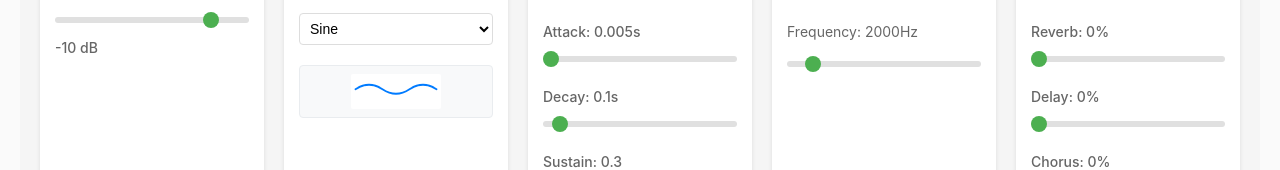
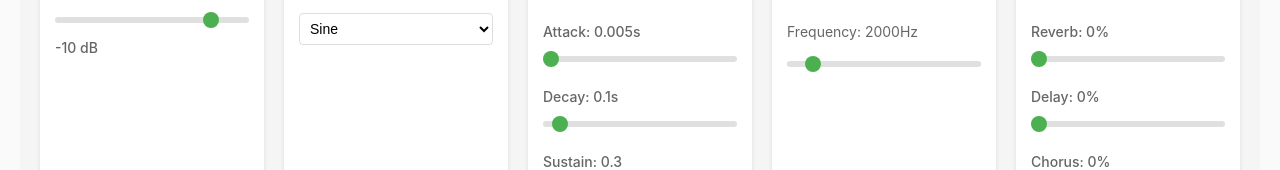
Before and after one commit to HatakeyamaOsamu/aji, a React (Vite) app: page / in a window 1280 px wide. Shown: the part 168-338 px from the top of the page. Built offline with nearby package versions, Linux system fonts and the light colour scheme.

Commit message:
Optimize WaveformSelector: Remove unnecessary waveform display

```diff
--- a/src/components/SynthControls/WaveformSelector.tsx
+++ b/src/components/SynthControls/WaveformSelector.tsx
@@ -6,41 +6,6 @@ export interface WaveformSelectorProps {
   waveform: WaveformType;
   onChange: (waveform: WaveformType) => void;
 }
-
-const WaveformDisplay: React.FC<{ waveform: WaveformType }> = ({ waveform }) => {
-  const generatePath = (type: WaveformType): string => {
-    const height = 30;
-    const centerY = height / 2;
-
-    switch (type) {
-      case 'sine':
-        return `M 5,${centerY} Q 20,5 35,${centerY} Q 50,${height-5} 65,${centerY} Q 80,5 95,${centerY}`;
-      case 'square':
-        return `M 5,${height-5} L 5,5 L 25,5 L 25,${height-5} L 45,${height-5} L 45,5 L 65,5 L 65,${height-5} L 85,${height-5}`;
-      case 'sawtooth':
-        return `M 5,${height-5} L 25,5 L 25,${height-5} L 45,5 L 45,${height-5} L 65,5 L 65,${height-5} L 85,5`;
-      case 'triangle':
-        return `M 5,${centerY} L 15,5 L 25,${height-5} L 35,5 L 45,${height-5} L 55,5 L 65,${height-5} L 75,5 L 85,${centerY}`;
-      default:
-        return '';
-    }
-  };
-
-  return (
-    <div className="waveform-display">
-      <svg width="90" height="35" viewBox="0 0 100 35">
-        <path
-          d={generatePath(waveform)}
-          stroke="#007bff"
-          strokeWidth="2"
-          fill="none"
-          strokeLinecap="round"
-          strokeLinejoin="round"
-        />
-      </svg>
-    </div>
-  );
-};
 
 export const WaveformSelector: React.FC<WaveformSelectorProps> = ({ waveform, onChange }) => {
   return (
@@ -58,7 +23,6 @@ export const WaveformSelector: React.FC<WaveformSelectorProps> = ({ waveform, on
             </option>
           ))}
         </select>
-        <WaveformDisplay waveform={waveform} />
       </div>
     </div>
   );
```
